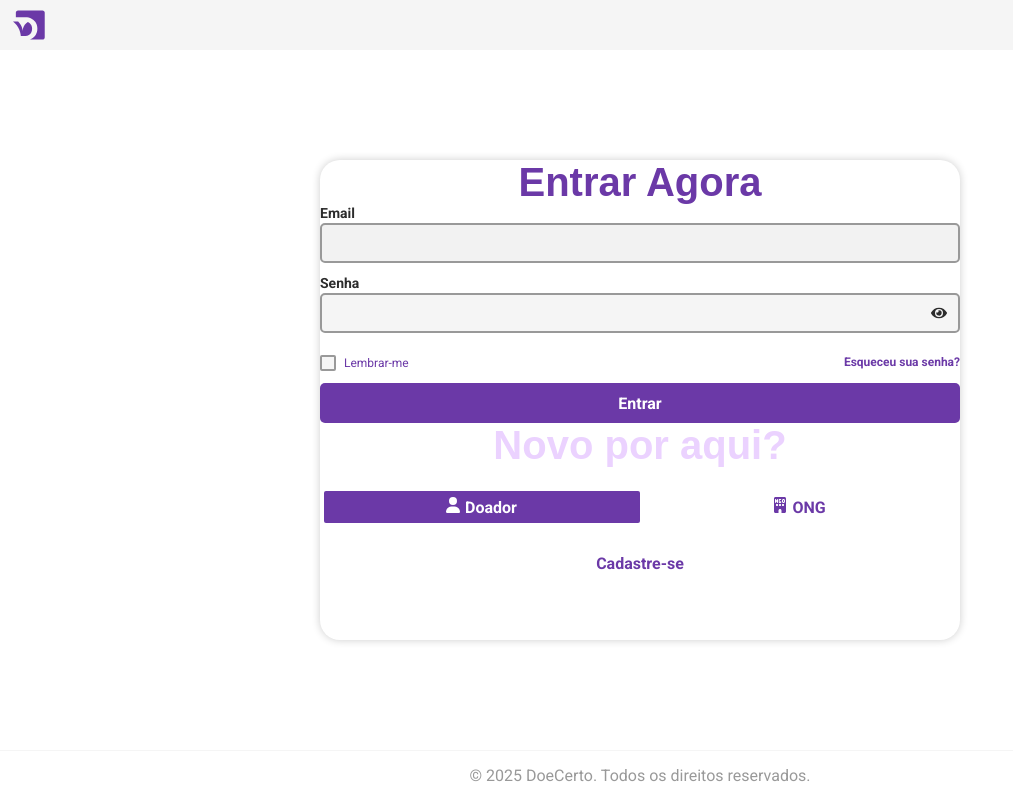
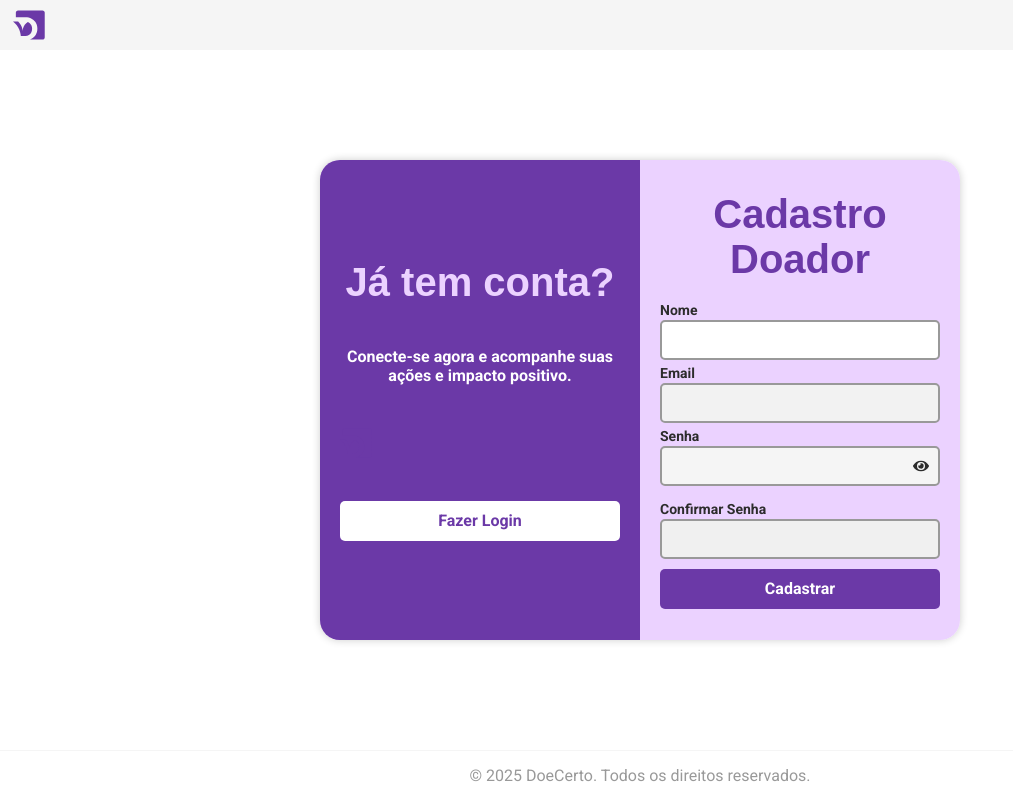
Before and after one commit to feliperasilva/DoeCerto, a Next.js app in the folder frontend/: page /login in a window 1280 px wide. Both pictures are taken after a click on the button "Cadastre-se". Shown: the whole page, without its empty margins (0-1013 px from the left). Built offline with nearby package versions, Linux system fonts and the light colour scheme; a web font is replaced by a local one.

Commit message:
feat: implement animated login card with signup options

```diff
--- a/frontend/components/specific/LoginCard/LoginCard.tsx
+++ b/frontend/components/specific/LoginCard/LoginCard.tsx
@@ -1,27 +1,56 @@
 "use client";
 
-// prettier-ignore
-import { Input, Checkbox, Button, InputPassword, ToggleUser } from "@/components";
 import { useState } from "react";
+import { motion, AnimatePresence } from "framer-motion";
+import {
+  Input,
+  Checkbox,
+  Button,
+  InputPassword,
+  ToggleUser,
+  Logo,
+} from "@/components";
+import type { UserType } from "@/types";
 import styles from "./LoginCard.module.css";
-import type { UserType } from "@/types";
+
+type PanelState = "initial" | "signup-donor" | "signup-ong";
 
 export default function LoginCard() {
+  const [panelState, setPanelState] = useState<PanelState>("initial");
   const [isChecked, setIsChecked] = useState(false);
-  const [selected, setSelected] = useState<UserType>("donor");
+  const [selectedUser, setSelectedUser] = useState<UserType>("donor");
+
+  const handleSignupClick = () => {
+    if (selectedUser === "donor") {
+      setPanelState("signup-donor");
+    } else {
+      setPanelState("signup-ong");
+    }
+  };
+
+  const handleBack = () => {
+    setPanelState("initial");
+  };
 
   return (
     <div className={styles.loginCardContainer}>
-      <div className={styles.loginFormContainer}>
-        <div className={styles.loginFormWrapper}>
+      {/* c1: LOGIN */}
+      <motion.div
+        className={`${styles.panel} ${styles.panel1}`}
+        animate={{
+          x: panelState === "initial" ? "0%" : "-10%",
+          zIndex: panelState === "initial" ? 2 : 0,
+        }}
+        transition={{ type: "spring", stiffness: 60, damping: 14 }}
+      >
+        <div className={styles.panelContent}>
           <h1 className={styles.loginTitle}>Entrar Agora</h1>
           <form className={styles.loginForm}>
-            <Input label="Email" type="email" className={styles.loginInput} />
-            <InputPassword label="Senha" className={styles.loginInput} />
+            <Input id="login-email" label="Email" type="email" />
+            <InputPassword id="login-password" label="Senha" />
             <div className={styles.checkboxAndLinkWrapper}>
               <Checkbox
                 label="Lembrar-me"
-                className={styles.rememberMeCheckbox}
                 onChange={() => setIsChecked(!isChecked)}
                 checked={isChecked}
               />
@@ -29,25 +58,42 @@ export default function LoginCard() {
                 Esqueceu sua senha?
               </a>
             </div>
-            <Button className={styles.loginButton} size="fullWidth">
-              Entrar
-            </Button>
+            <Button size="fullWidth">Entrar</Button>
           </form>
         </div>
-      </div>
+      </motion.div>
 
-      <div className={styles.signupContainer}>
-        <div className={styles.signupWrapper}>
+      {/* c2: SELETOR ou LOGIN NOVO + BOTÃO VOLTAR */}
+      <motion.div
+        className={`${styles.panel} ${styles.panel2}`}
+        animate={{
+          x: panelState === "initial" ? "0%" : "-100%",
+          zIndex: 3,
+        }}
+        transition={{ type: "spring", stiffness: 60, damping: 14 }}
+      >
+        <AnimatePresence mode="wait">
+          {panelState === "initial" ? (
+            <motion.div
+              key="selector"
+              className={styles.panelContent}
+              initial={{ opacity: 0 }}
+              animate={{ opacity: 1 }}
+              exit={{ opacity: 0 }}
+            >
               <h1 className={styles.signupTitle}>Novo por aqui?</h1>
               <p className={styles.signupMessage}>
-            Cadastre-se agora mesmo como ONG ou doador e faca a diferenca!
+                Cadastre-se como ONG ou Doador!
               </p>
 
-          <ToggleUser selected={selected} setSelected={setSelected} />
+              <ToggleUser
+                selected={selectedUser}
+                setSelected={setSelectedUser}
+              />
 
               <p className={styles.signupToggleMessage}>
-            {selected === "donor"
-              ? "Como Doador, você pode contribuir para diversas causas e acompanhar o impacto de suas doações."
+                {selectedUser === "donor"
+                  ? "Como doador, você pode contribuir para diversas causas e acompanhar o impacto de suas doações."
                   : "Como ONG, você pode cadastrar projetos, receber doações e mostrar o impacto do seu trabalho."}
               </p>
 
@@ -55,11 +101,86 @@ export default function LoginCard() {
                 className={styles.signupButton}
                 size="fullWidth"
                 variant="secondary"
+                onClick={handleSignupClick}
               >
                 Cadastre-se
               </Button>
+            </motion.div>
+          ) : (
+            <motion.div
+              key="loginNew"
+              className={styles.panelContent}
+              initial={{ opacity: 0 }}
+              animate={{ opacity: 1 }}
+              exit={{ opacity: 0 }}
+            >
+              <h1 className={styles.signupTitle}>Já tem conta?</h1>
+              <p className={styles.signupMessage}>
+                Conecte-se agora e acompanhe suas ações e impacto positivo.
+              </p>
+              <Logo type="secondary" />
+              <Button
+                className={styles.switchButton}
+                variant="secondary"
+                size="fullWidth"
+                onClick={handleBack}
+              >
+                Fazer Login
+              </Button>
+            </motion.div>
+          )}
+        </AnimatePresence>
+      </motion.div>
+
+      {/* c3: CADASTRO (monta e desmonta) */}
+      <AnimatePresence>
+        {(panelState === "signup-donor" || panelState === "signup-ong") && (
+          <motion.div
+            className={`${styles.panel} ${styles.panel3}`}
+            initial={{ x: "100%", opacity: 0 }}
+            animate={{ x: "0%", opacity: 1 }}
+            exit={{ x: "100%", opacity: 0 }}
+            transition={{ type: "spring", stiffness: 60, damping: 14 }}
+          >
+            <div className={styles.panelContent}>
+              <h1 className={styles.loginTitle}>
+                {panelState === "signup-donor"
+                  ? "Cadastro Doador"
+                  : "Cadastro ONG"}
+              </h1>
+              <form className={styles.signupForm}>
+                {panelState === "signup-donor" ? (
+                  <>
+                    <Input id="donor-name" label="Nome" type="text" />
+                    <Input id="donor-email" label="Email" type="email" />
+                    <InputPassword id="donor-password" label="Senha" />
+                    <Input
+                      id="donor-confirm-password"
+                      type="password"
+                      label="Confirmar Senha"
+                    />
+                  </>
+                ) : (
+                  <>
+                    <Input id="ong-name" label="Nome da ONG" type="text" />
+                    <Input id="ong-cnpj" label="CNPJ" type="cnpj" />
+                    <Input id="ong-email" label="Email" type="email" />
+                    <InputPassword id="ong-password" label="Senha" />
+                    <Input
+                      id="ong-confirm-password"
+                      label="Confirmar Senha"
+                      type="password"
+                    />
+                  </>
+                )}
+                <Button size="fullWidth" className={styles.sgupButton}>
+                  Cadastrar
+                </Button>
+              </form>
             </div>
-      </div>
+          </motion.div>
+        )}
+      </AnimatePresence>
     </div>
   );
 }
```
Lines whose indentation alone changed are shown as unchanged.
